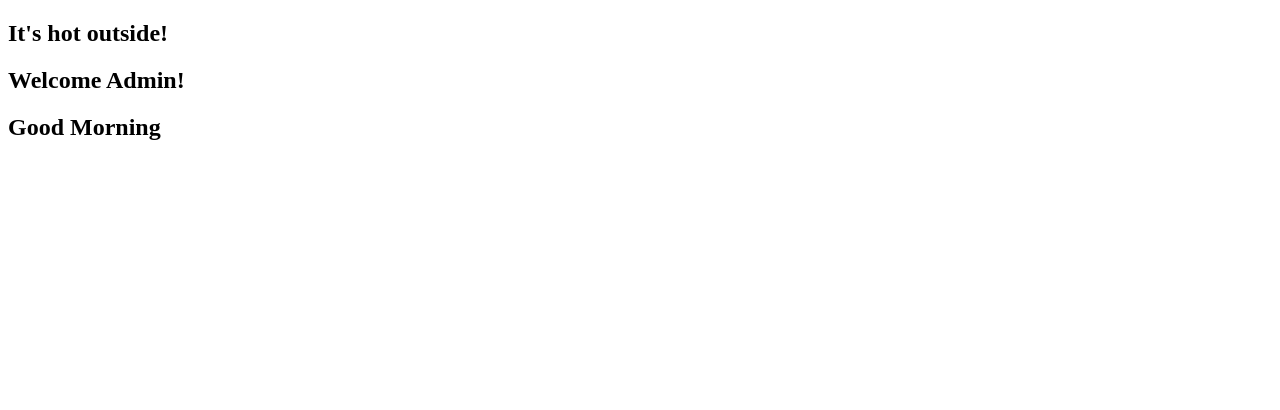
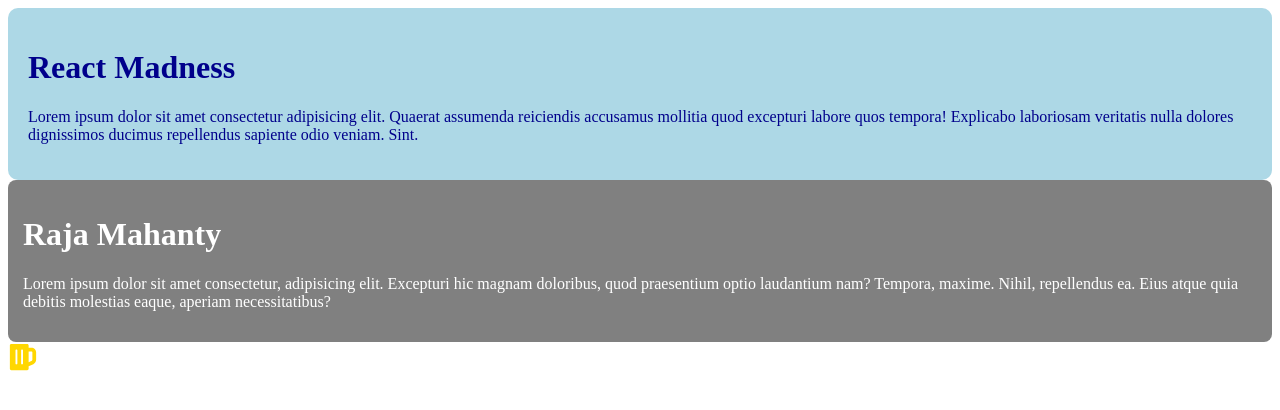
Before and after one commit to RajaMahanty/react-madness, a React (Vite) app: page / in a window 1280 px wide. Shown: the top 410 px of the page. Built offline with nearby package versions, Linux system fonts and the light colour scheme.

Commit message:
Styling Exercise complete

```diff
--- a/src/App.jsx
+++ b/src/App.jsx
@@ -1,13 +1,13 @@
-import Greetings from "./components/Greetings";
-import UserStatus from "./components/UserStatus";
-import Weather from "./components/Weather";
+import IconComponent from "./components/IconComponent";
+import ProfileCard from "./components/ProfileCard";
+import StyledCard from "./components/StyledCard";
 
 const App = () => {
 	return (
 		<main>
-			<Weather tempreture={26} />
-			<UserStatus loggedIn={true} isAdmin={true} />
-			<Greetings timeOfDay={"morning"} />
+			<StyledCard />
+			<ProfileCard />
+			<IconComponent />
 		</main>
 	);
 };
--- /dev/null
+++ b/src/components/IconComponent.jsx
@@ -0,0 +1,11 @@
+import { FaBeer } from "react-icons/fa";
+
+const IconComponent = () => {
+	return (
+		<div style={{ fontSize: 30, color: "gold" }}>
+			<FaBeer />
+		</div>
+	);
+};
+
+export default IconComponent;
--- /dev/null
+++ b/src/components/ProfileCard.jsx
@@ -0,0 +1,22 @@
+const ProfileCard = () => {
+	const cssStyle = {
+		backgroundColor: "gray",
+		padding: 15,
+		borderRadius: 8,
+		color: "white",
+	};
+
+	return (
+		<div style={cssStyle}>
+			<h1>Raja Mahanty</h1>
+			<p>
+				Lorem ipsum dolor sit amet consectetur, adipisicing elit. Excepturi hic
+				magnam doloribus, quod praesentium optio laudantium nam? Tempora,
+				maxime. Nihil, repellendus ea. Eius atque quia debitis molestias eaque,
+				aperiam necessitatibus?
+			</p>
+		</div>
+	);
+};
+
+export default ProfileCard;
--- /dev/null
+++ b/src/components/StyledCard.jsx
@@ -0,0 +1,22 @@
+const StyledCard = () => {
+	return (
+		<div
+			style={{
+				backgroundColor: "lightblue",
+				padding: "20px",
+				borderRadius: "10px",
+				color: "darkblue",
+			}}
+		>
+			<h1>React Madness</h1>
+			<p>
+				Lorem ipsum dolor sit amet consectetur adipisicing elit. Quaerat
+				assumenda reiciendis accusamus mollitia quod excepturi labore quos
+				tempora! Explicabo laboriosam veritatis nulla dolores dignissimos
+				ducimus repellendus sapiente odio veniam. Sint.
+			</p>
+		</div>
+	);
+};
+
+export default StyledCard;
```
